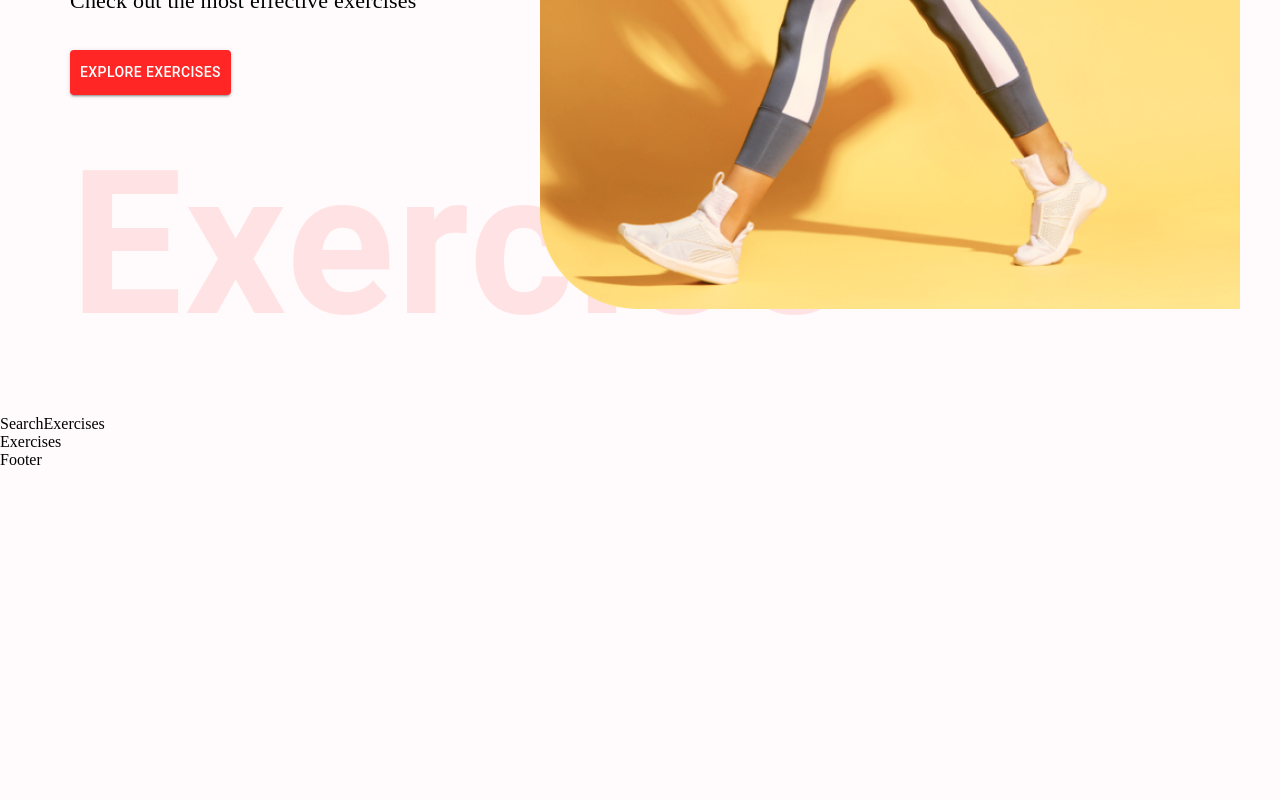
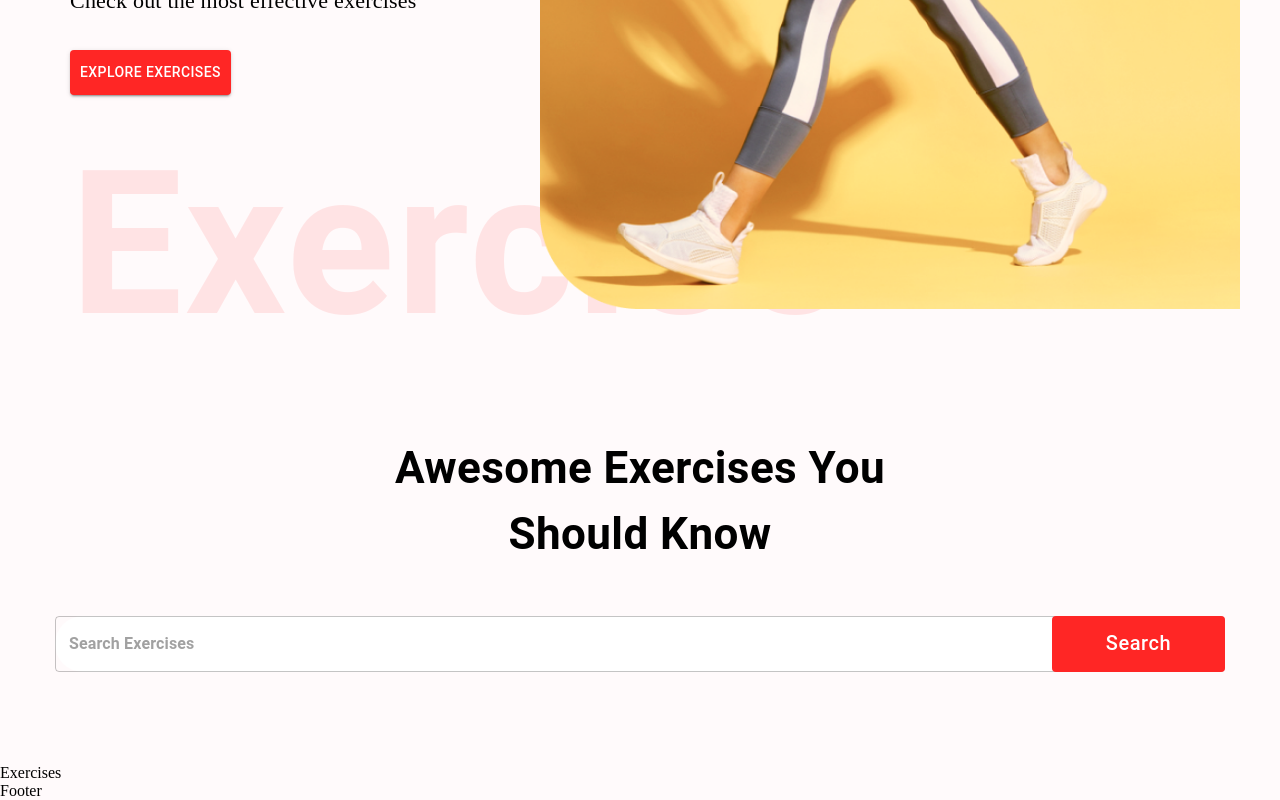
Before and after one commit to kennethpresedo/fitnessApp, a React (Create React App) app: page / in a window 1280 px wide. Shown: the part 557-1357 px from the top of the page. Before the commit the page ends 1026 px from the top, so only its background shows below. Built offline with nearby package versions, Linux system fonts and the light colour scheme.

Commit message:
search exercise functionality started

```diff
--- a/src/components/SearchExercises.js
+++ b/src/components/SearchExercises.js
@@ -1,8 +1,44 @@
-import React from 'react'
+import React, { useEffect, useState } from 'react';
+import { Box, Button, Stack, TextField, Typography } from "@mui/material";
 
 const SearchExercises = () => {
+  const [search, setSearch] = useState('')
+
+  const handleSearch = async () => {
+    if(search) {
+    }
+  }
   return (
-    <div>SearchExercises</div>
+    <Stack alignItems="center" mt="37 px" justifyContent="center" p="20px">
+      <Typography fontWeight={700} sx={{ fontSize: { lg: '44px', xs: '30px' } }} mb="49px" textAlign="center">
+        Awesome Exercises You <br />
+        Should Know
+      </Typography>
+      <Box position="relative" mb="72px">
+        <TextField
+          height="76px"
+          sx={{ input: { fontWeight: '700', border: 'none', borderRadius: '4px' }, width: { lg: '1170px', xs: '350px' }, backgroundColor: '#fff', borderRadius: '40px' }}
+          value={search}
+          onChange={(e) => setSearch(e.target.value.toLowerCase())}
+          placeholder="Search Exercises"
+          type="text"
+        />
+        <Button className="search-btn" sx={{
+          bgcolor: '#FF2625',
+          color: '#fff',
+          textTransform: 'none',
+          width: { lg: '173px', xs: '80px' },
+          height: '56px',
+          position: 'absolute',
+          right: '0px',
+          fontSize: { lg: '20px', xs: '14px' }
+          }}
+          onClick={handleSearch}
+          >
+          Search
+        </Button>
+      </Box>
+    </Stack>
   )
 }
 
```
